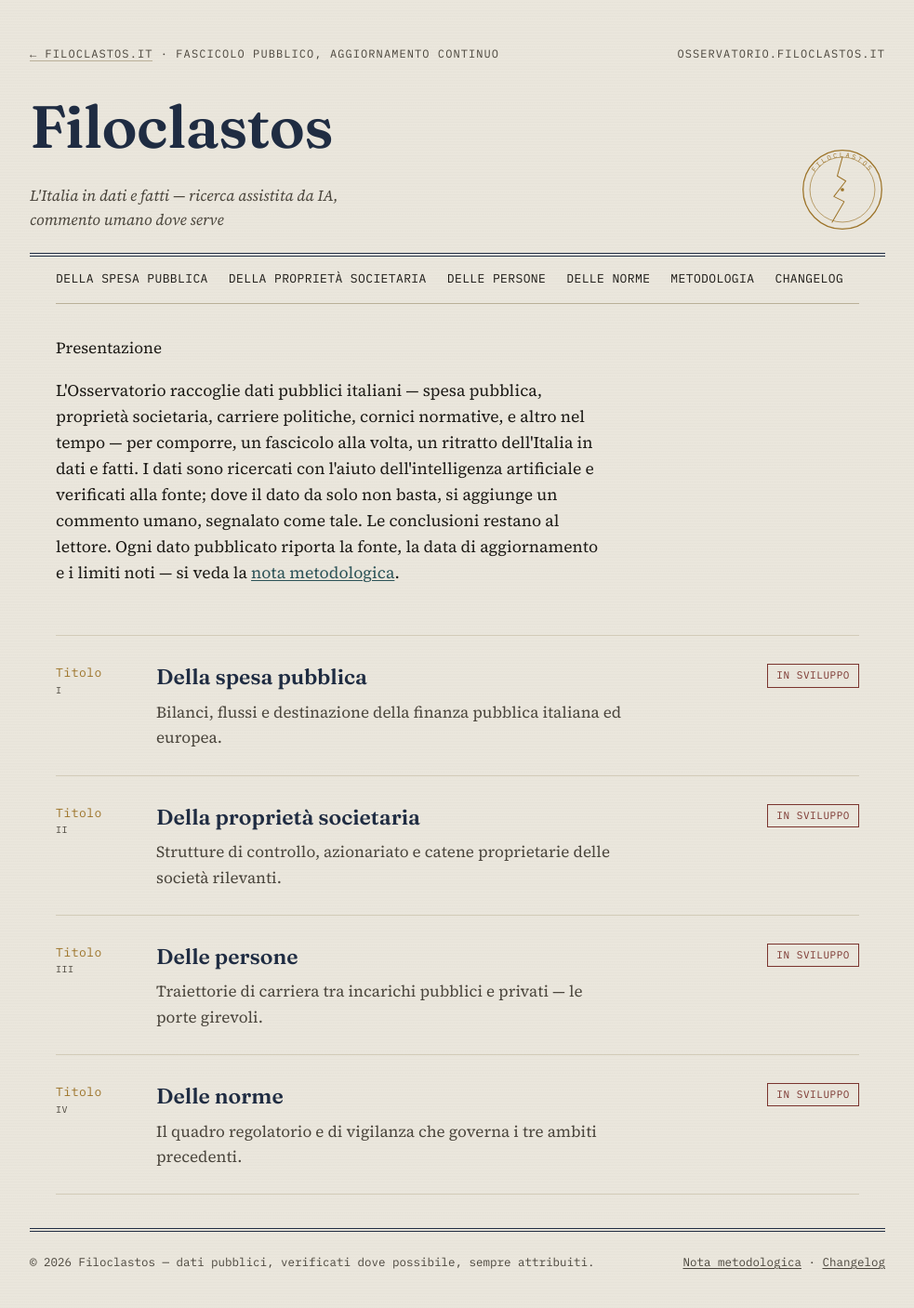
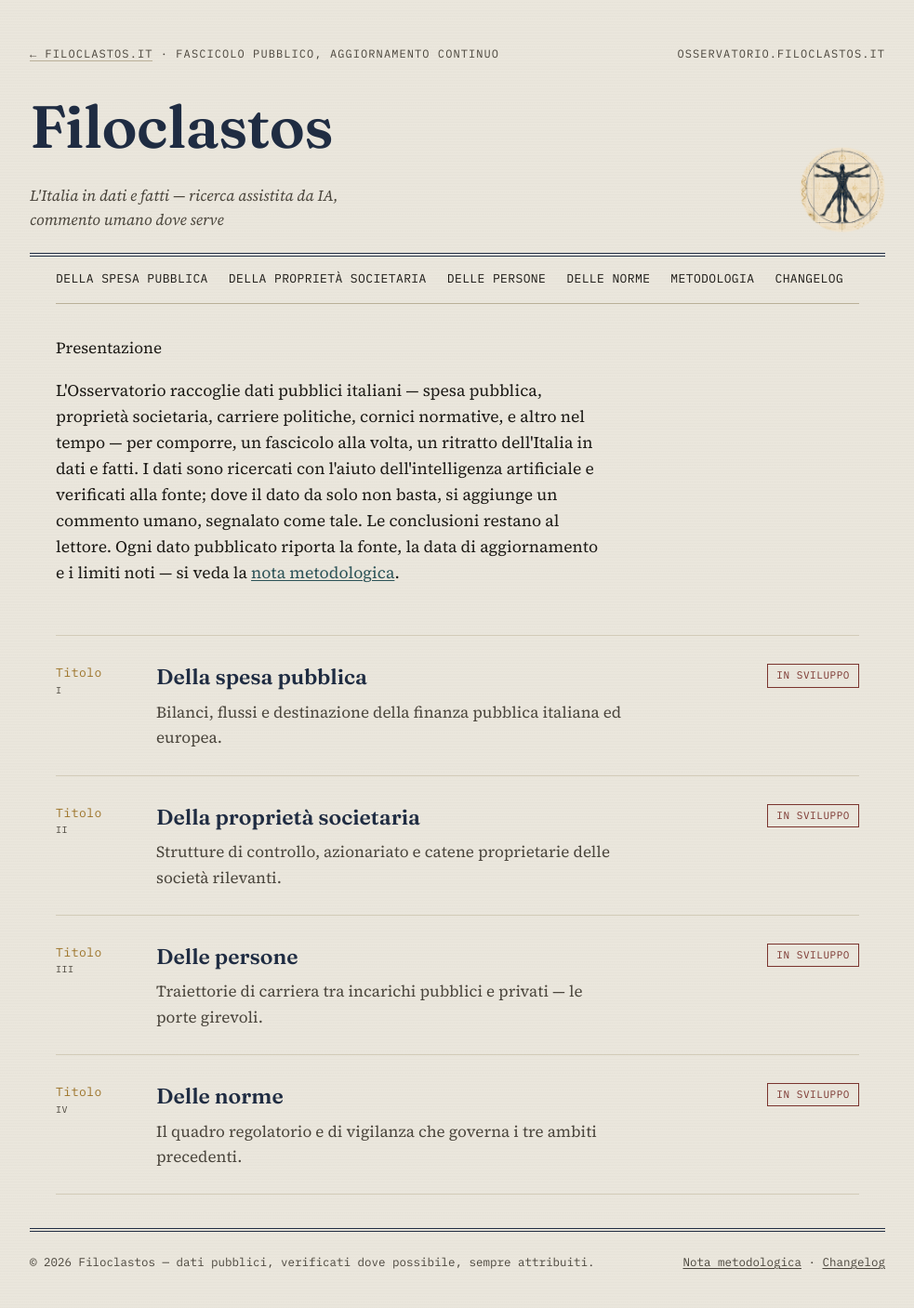
Before and after one commit to Vicknopf11/filoclastos-osservatorio, a Jekyll site: the page built from index.md, in a window 1280 px wide. Shown: the whole page at 93% size, without its empty margins (148-1131 px from the left). Built offline with Jekyll 4.4.1, drawn with Linux system fonts in a browser that asks for light colours.

Commit message:
Aggiorna logo e favicon con il nuovo Vitruviano

```diff
--- a/_includes/timbro.html
+++ b/_includes/timbro.html
@@ -1,15 +1 @@
-<svg class="timbro" viewBox="0 0 100 100" xmlns="http://www.w3.org/2000/svg" role="img" aria-label="Sigillo Filoclastos, un sigillo spezzato">
-  <defs>
-    <path id="timbro-arco-alto" d="M 12,50 A 38,38 0 0 1 88,50" />
-  </defs>
-  <circle cx="50" cy="50" r="46" fill="none" stroke="currentColor" stroke-width="1.4"/>
-  <circle cx="50" cy="50" r="38" fill="none" stroke="currentColor" stroke-width="0.7"/>
-  <text font-size="7.6" letter-spacing="2.4" fill="currentColor">
-    <textPath href="#timbro-arco-alto" startOffset="50%" text-anchor="middle">FILOCLASTOS</textPath>
-  </text>
-  <!-- il sigillo spezzato: una crepa che attraversa il cerchio, a rappresentare
-       l'apertura di ciò che è opaco -->
-  <path d="M 50,12 L 44,34 L 54,40 L 40,58 L 52,64 L 38,88"
-        fill="none" stroke="currentColor" stroke-width="1.1" stroke-linejoin="round" stroke-linecap="round"/>
-  <circle cx="50" cy="50" r="2" fill="currentColor"/>
-</svg>
+<img class="timbro" src="{{ '/assets/img/logo.png' | relative_url }}" alt="Sigillo Filoclastos: uomo vitruviano bio-meccanico inscritto in un cerchio, con motivi di circuiti dorati">
--- a/_layouts/default.html
+++ b/_layouts/default.html
@@ -9,7 +9,7 @@
   <link rel="preconnect" href="https://fonts.gstatic.com" crossorigin>
   <link href="https://fonts.googleapis.com/css2?family=Fraunces:opsz,wght@9..144,500;9..144,600&family=Source+Serif+4:ital,wght@0,400;0,600;1,400&family=IBM+Plex+Mono:wght@400;500&display=swap" rel="stylesheet">
   <link rel="stylesheet" href="{{ '/assets/css/main.css' | relative_url }}">
-  <link rel="icon" href="data:,">
+  <link rel="icon" type="image/png" href="{{ '/assets/img/favicon.png' | relative_url }}">
 </head>
 <body>
 
--- a/assets/css/main.css
+++ b/assets/css/main.css
@@ -131,13 +131,7 @@ a:focus-visible, button:focus-visible {
 }
 
 /* the seal / signature element */
-.timbro {
-  width: 92px;
-  height: 92px;
-  flex-shrink: 0;
-  color: var(--gold);
-}
-.timbro text { font-family: var(--font-mono); }
+.timbro { width: 92px; height: 92px; flex-shrink: 0; object-fit: contain; }
 
 /* ---------- nav ---------- */
 
```
Also changed, not shown: assets/img/favicon.png (added), assets/img/logo.png (added).
